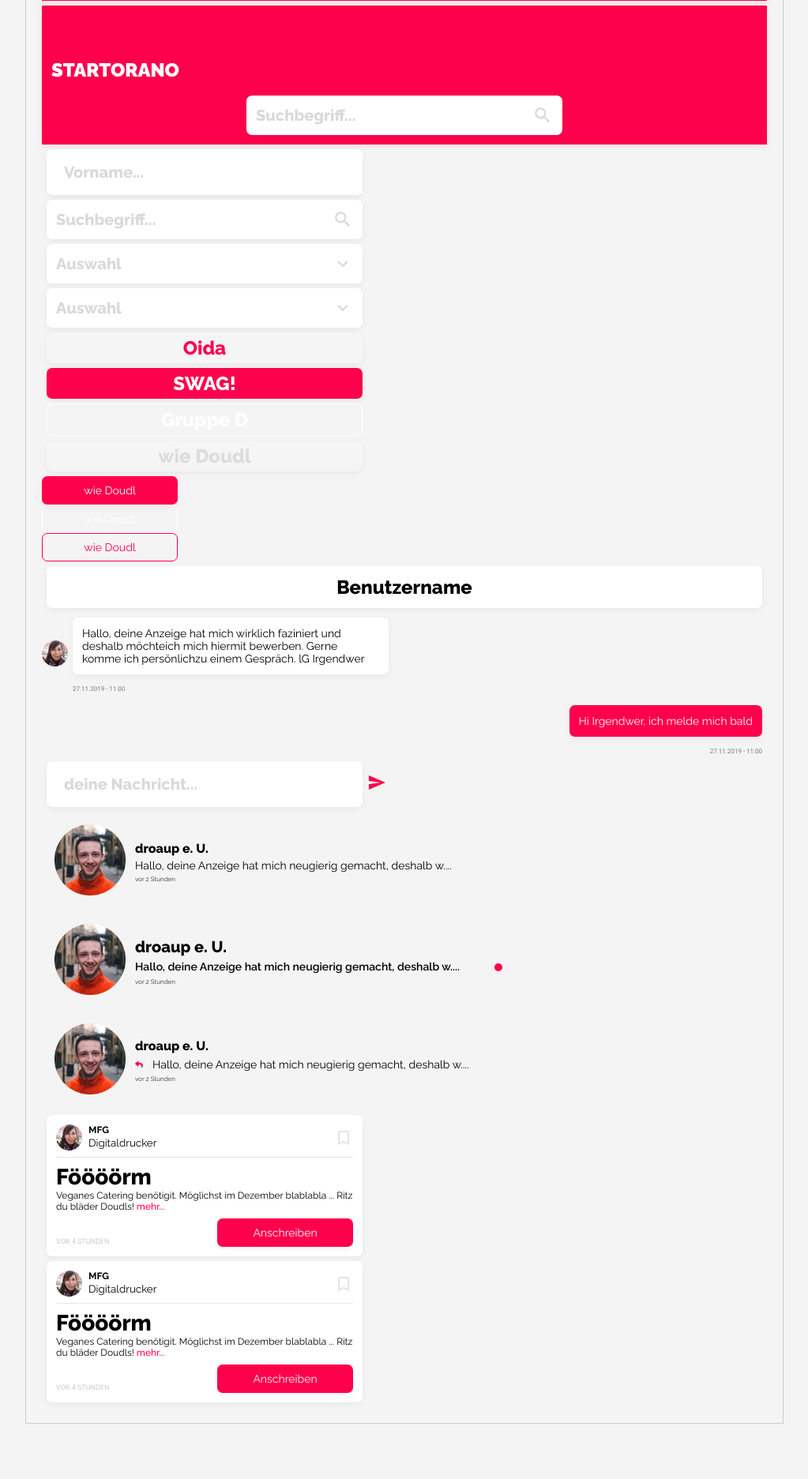
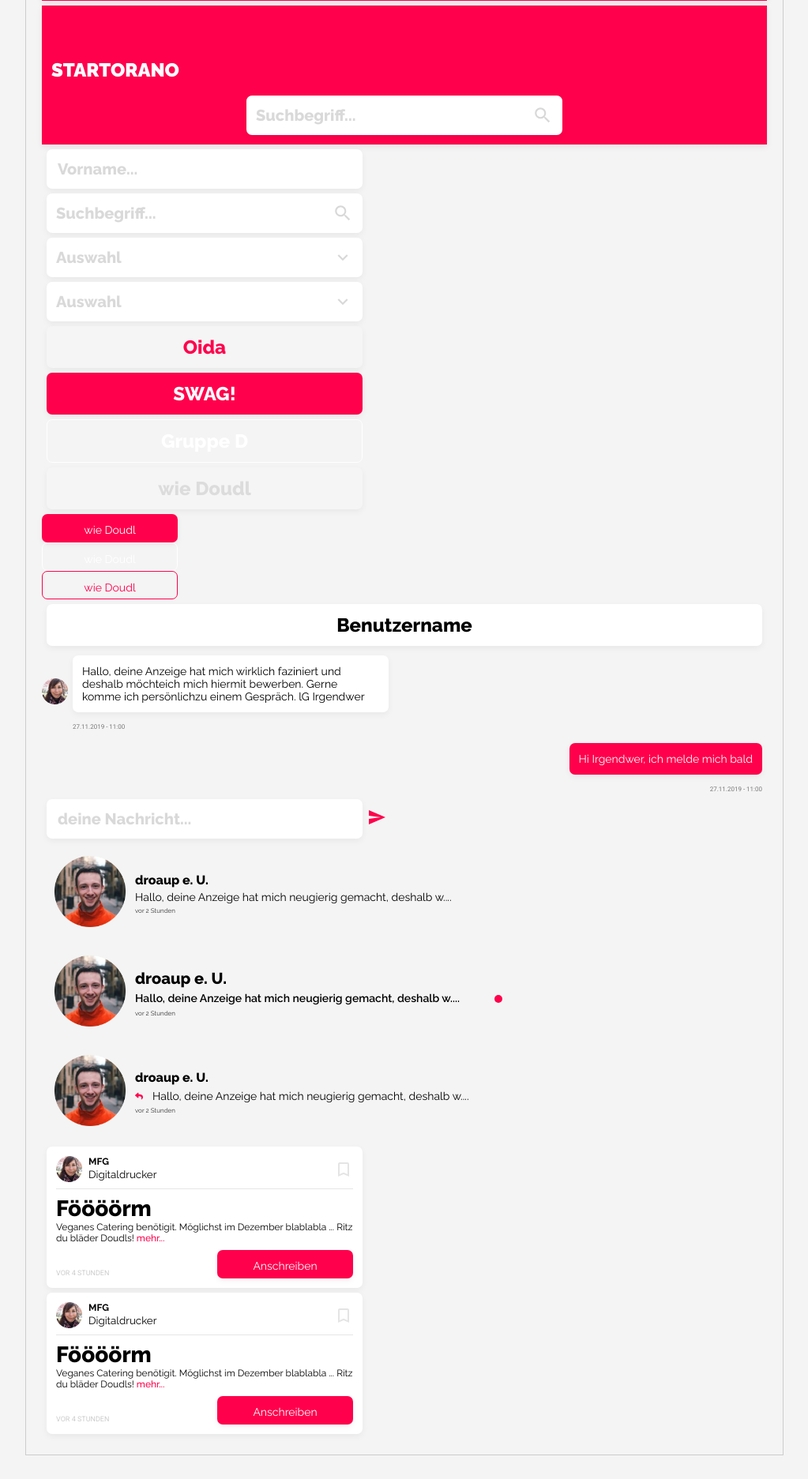
Before and after one commit to juscoding/startorano, a PHP site: page / in a window 1280 px wide. Shown: the part 892-2765 px from the top of the page at 79% size, without its empty margins (128-1151 px from the left). Before the commit the page ends 2695 px from the top, so only its background shows below. Run offline with PHP 8.4, Linux system fonts and the light colour scheme; some libraries are stand-ins or nearby versions.

Commit message:
input lösung

```diff
--- a/public/css/style.css
+++ b/public/css/style.css
@@ -36,7 +36,6 @@
 .container input {
     background-color: #f5f5f5;
     border: 0;
-    padding: 5px 10px;
 }
 .container input[type="submit"] {
     background-color: #ccc;
```
